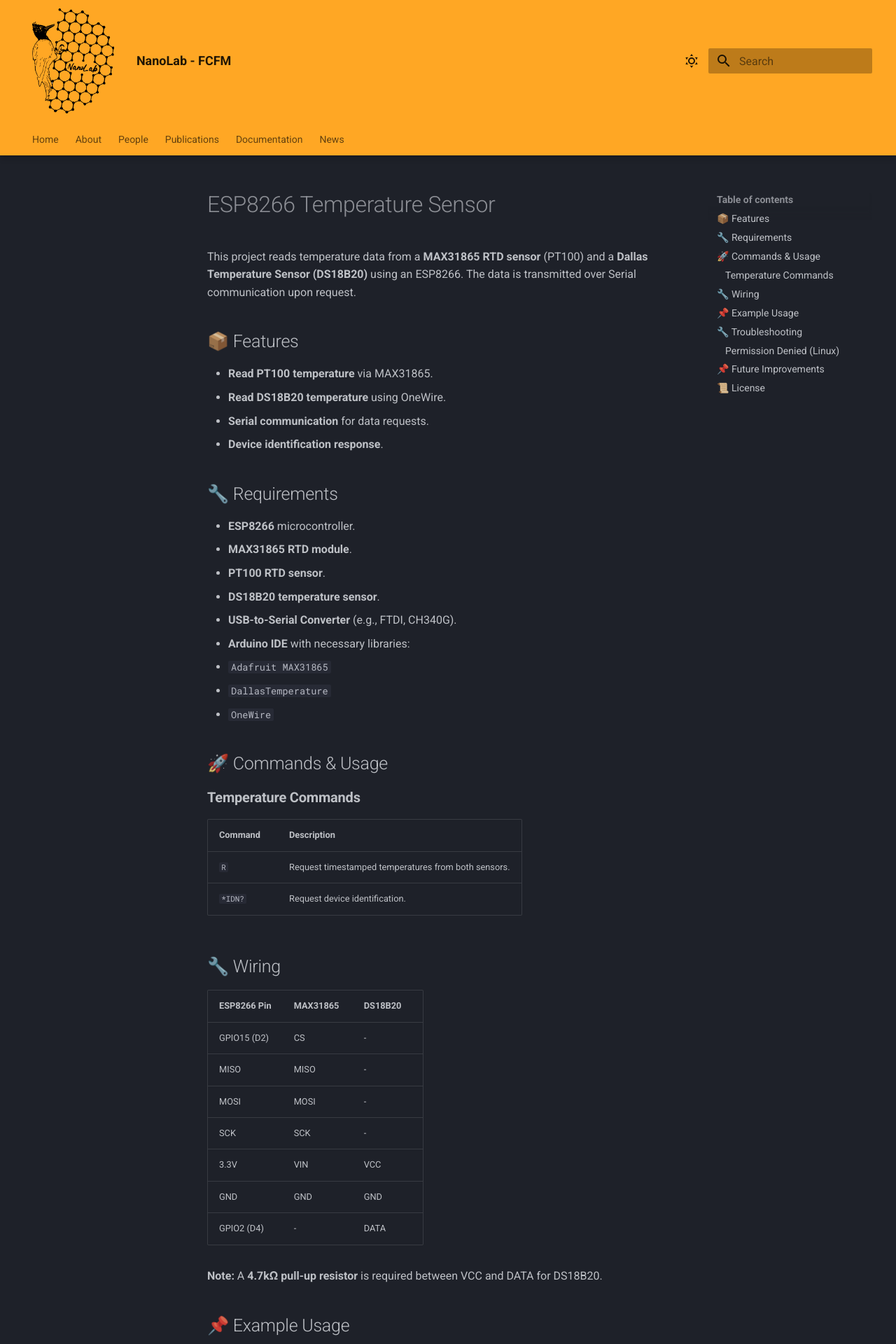
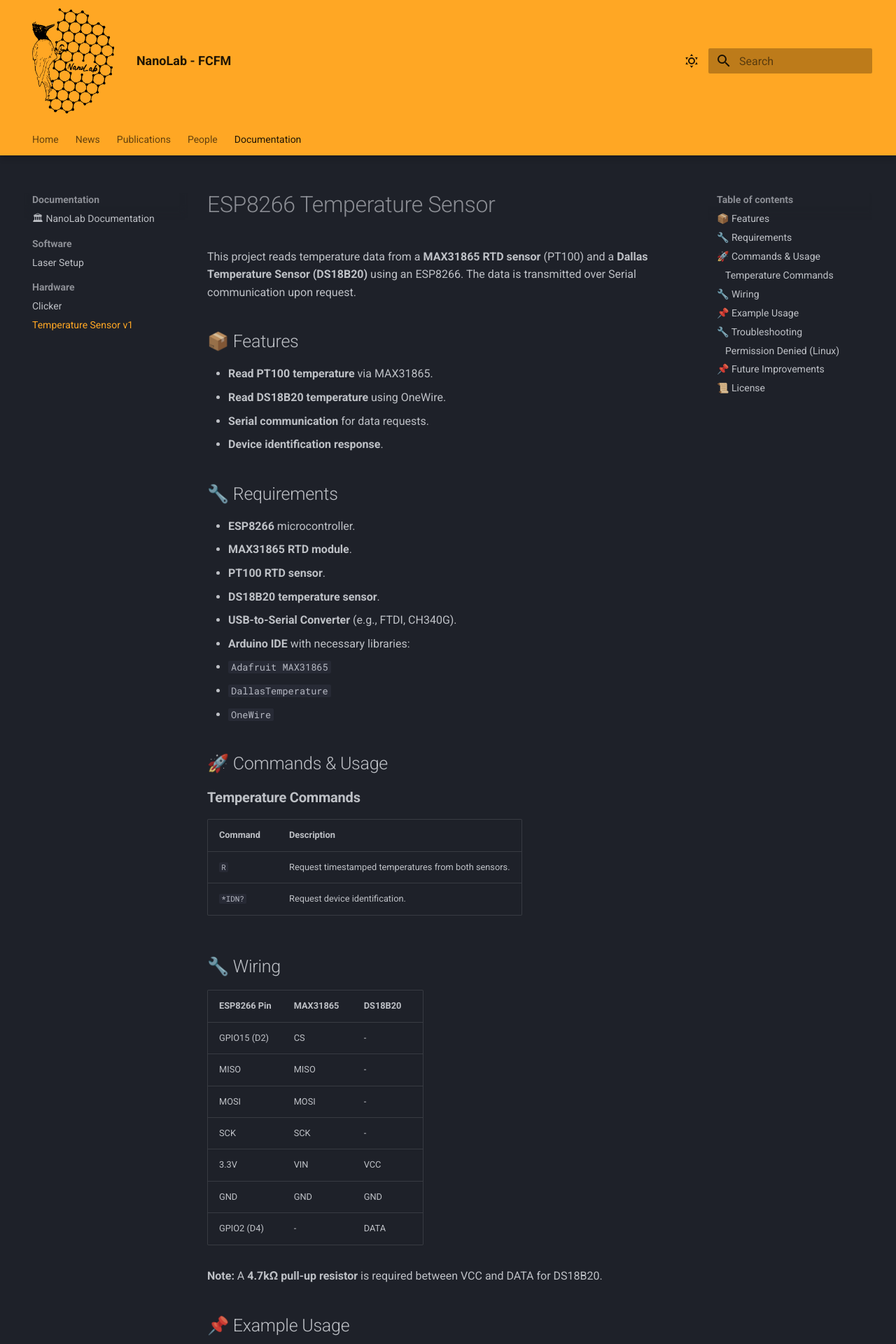
Before and after one commit to nanolab-fcfm/lab-webpage, an MkDocs documentation site: the page built from docs/documentation/hardware/temp_sensor_v1_repo/README.md, in a window 1280 px wide. Shown: the top 1920 px of the page at 70% size. Built offline with MkDocs 1.6.1 and Material for MkDocs 9.7.7, drawn with Linux system fonts in a browser that asks for light colours.

Commit message:
new tab order

```diff
--- a/mkdocs.yml
+++ b/mkdocs.yml
@@ -36,17 +36,17 @@ plugins:
 
 nav:
   - Home: index.md
-  - About: about/about.md
-  - People: people.md
-  - Publications: publications.md
-  - Documentation:
-      - Software:
-          - Laser Setup: software/laser_setup_repo/README.md
-      - Hardware:
-          - Clicker: hardware/clicker_repo/README.md
-          - Temperature Sensor v1: hardware/temp_sensor_v1_repo/README.md
   - News:
     - blog/index.md
+  - Publications: publications.md
+  - People: people.md
+  - Documentation:
+    - documentation/index.md
+    - Software:
+        - Laser Setup: documentation/software/laser_setup_repo/README.md
+    - Hardware:
+        - Clicker: documentation/hardware/clicker_repo/README.md
+        - Temperature Sensor v1: documentation/hardware/temp_sensor_v1_repo/README.md
 
 markdown_extensions:
   - attr_list
```
